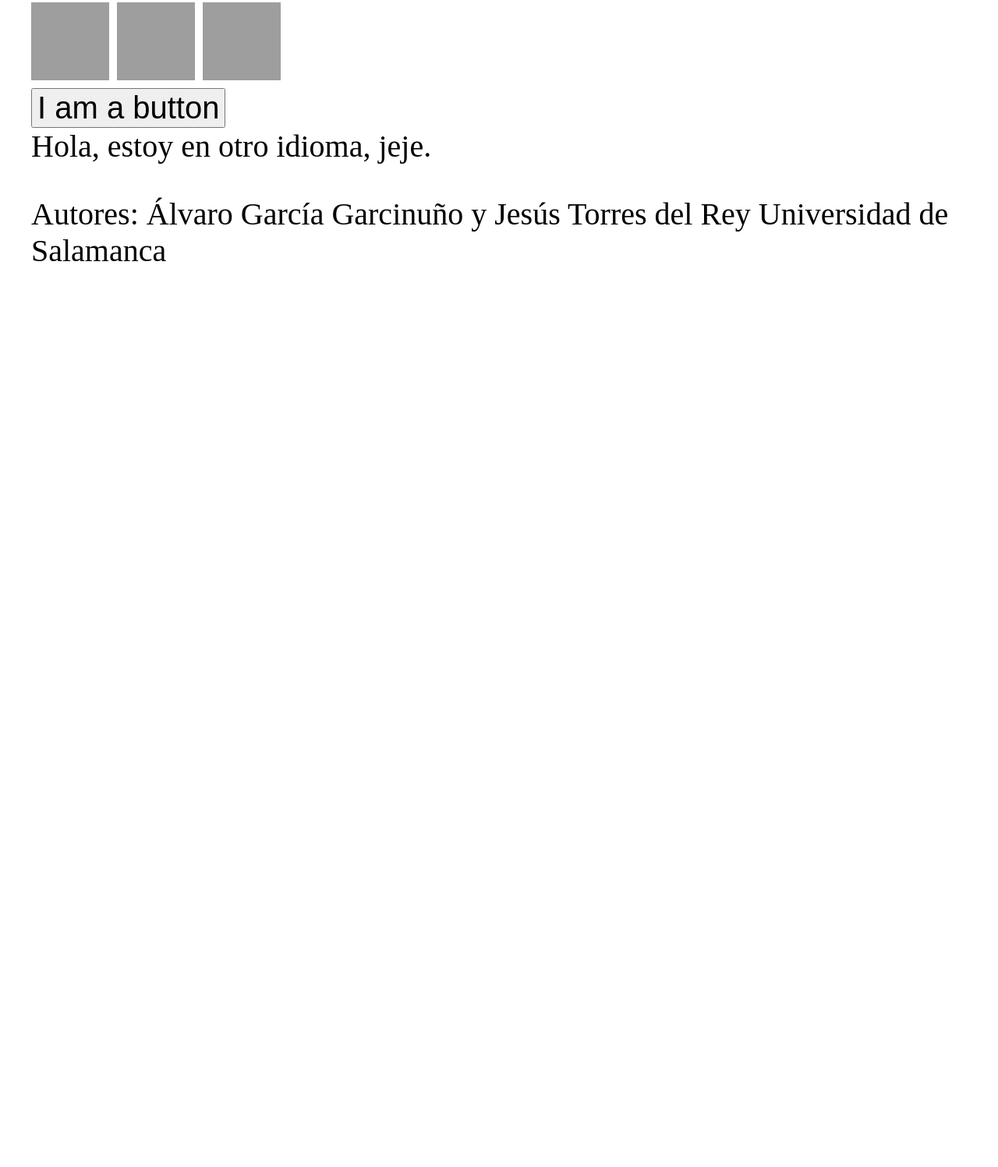
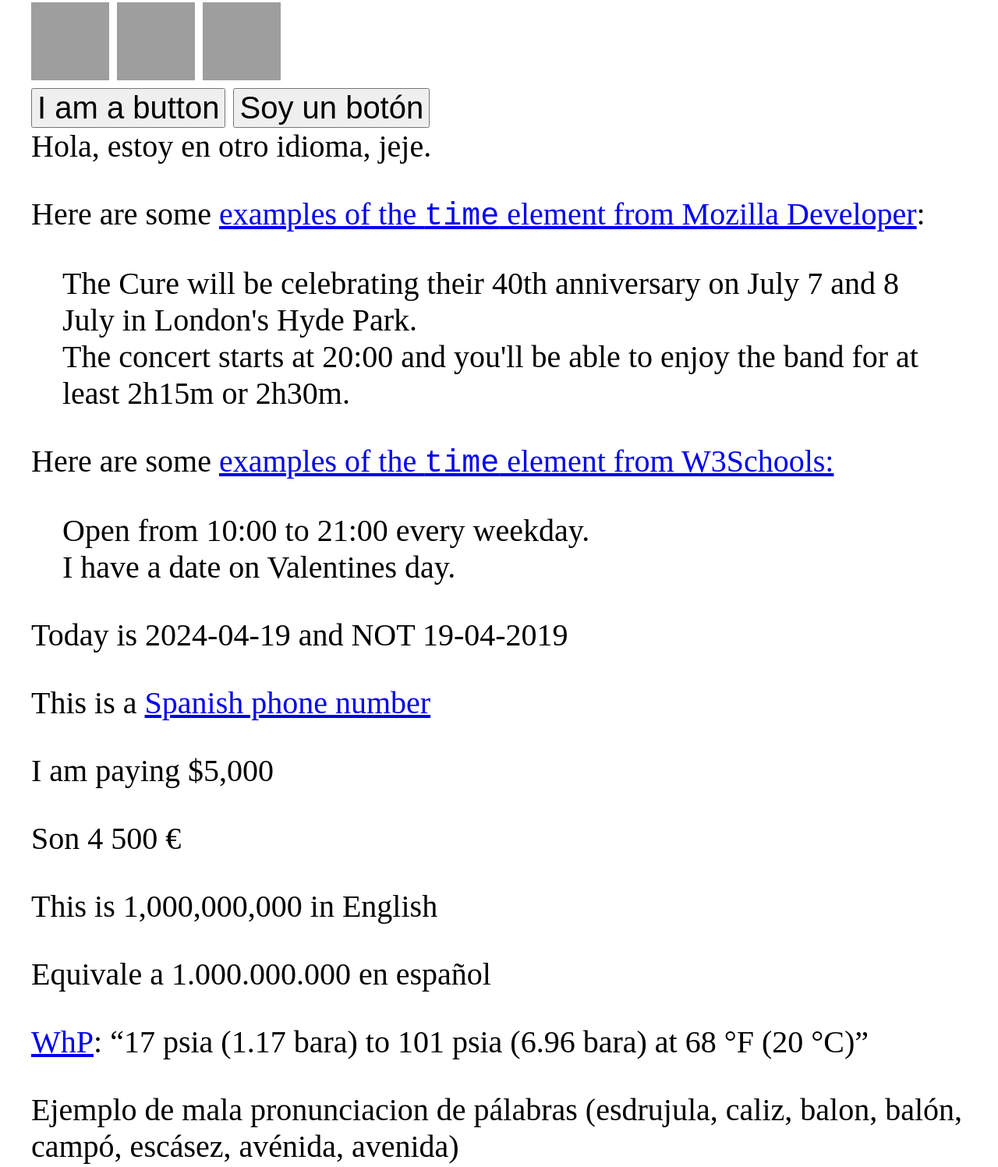
Before and after one commit to garciagarcinuno/usal-ms1, a plain HTML site: page index.html in a window 1280 px wide. Shown: the part 385-1882 px from the top of the page at 78% size. Before the commit the page ends 800 px from the top, so only its background shows below. Drawn offline with Linux system fonts and the light colour scheme; grey boxes are pictures that could not be loaded.

Commit message:
Added Xurxe's original files from exp. 1 with our modifications. Updated read.me file.

```diff
--- a/index.html
+++ b/index.html
@@ -38,14 +38,13 @@
         <li>I am list item 1</li>
         <li>I am list item 2</li>
       </ol>
+      <a href="https://source.unsplash.com" title="Image source"><img
+        src="https://source.unsplash.com/collection/1889046/100x100" alt="I am an informative image"
+      /></a>
       <img
         src="https://source.unsplash.com/collection/1889046/100x100"
-        alt="I am an informative image"
-      />
-      <img
-        src="https://source.unsplash.com/collection/1889046/100x100"
-        alt="I am an informative image with an explicit lang attribute"
-        lang="en"
+        alt="Soy una imagen con atributo explícito."
+        lang="es"
       />
       <img
         src="https://source.unsplash.com/collection/1889046/100x100"
@@ -53,12 +52,34 @@
       />
       <br />
       <button>I am a button</button>
+	   <button lang="es">Soy un botón</button>
       <br />
       <span lang="es">Hola, estoy en otro idioma, jeje.</span>
-      <p>
-        Autores: Álvaro García Garcinuño y Jesús Torres del Rey
-        Universidad de Salamanca
-      </p>
+	  <p>Here are some <a href="https://developer.mozilla.org/en-US/docs/Web/HTML/Element/time">examples of the <code>time</code> element from Mozilla Developer</a>:</p>
+	  <blockquote>
+
+  The Cure will be celebrating their 40th anniversary on <time datetime="2018-07-07" lang="en-GB">July 7</time> and <time datetime="2018-07-08">8 July</time> in London's Hyde
+  Park.
+
+
+</br>
+  The concert starts at <time datetime="20:00" lang="en-GB">20:00</time> and you'll be able to enjoy the band for at least <time datetime="PT2H15M">2h15m</time> or
+  <time datetime="PT2H30M">2h30m</time>.
+</blockquote>
+<p>Here are some <a href="https://www.w3schools.com/tags/tag_time.asp">examples of the <code>time</code> element from W3Schools:</a></p>
+	  <blockquote>
+  Open from <time>10:00</time> to <time>21:00</time> every weekday.<br>
+I have a date on <time datetime="02-14">Valentines day</time>.
+</blockquote>
+<p>Today is 2024-04-19 and NOT <time datetime="2020-05-20" lang="es">19-04-2019</time></p>
+<p>This is a <a href="tel:+34923123456" lang="es" title="+34923123456"><span lang="en">Spanish phone number</span></a></p>
+<p>I am paying $5,000</p>
+<p lang="es">Son 4&nbsp;500&nbsp;€</p>
+<p>This is 1,000,000,000 in English</p>
+<p lang="es">Equivale a 1.000.000.000 en español</p>
+<p><a href="https://whpintl.com/blog/localization-measurement-units-dita/" target="_blank" title="Nueva ventana"><abbr lang="de" title="Wegwitz Höser und Partners">WhP</abbr></a>: <q>17 psia (1.17 bara) to 101 psia (6.96 bara) at 68 °F (20 °C)</q></p>
+<p lang="es">Ejemplo de mala pronunciacion de pálabras (esdrujula, caliz, balon, balón, campó, escásez, avénida, avenida)</p>
+
     </main>
   </body>
 </html>
```
Also changed, not shown: 2 other files.
